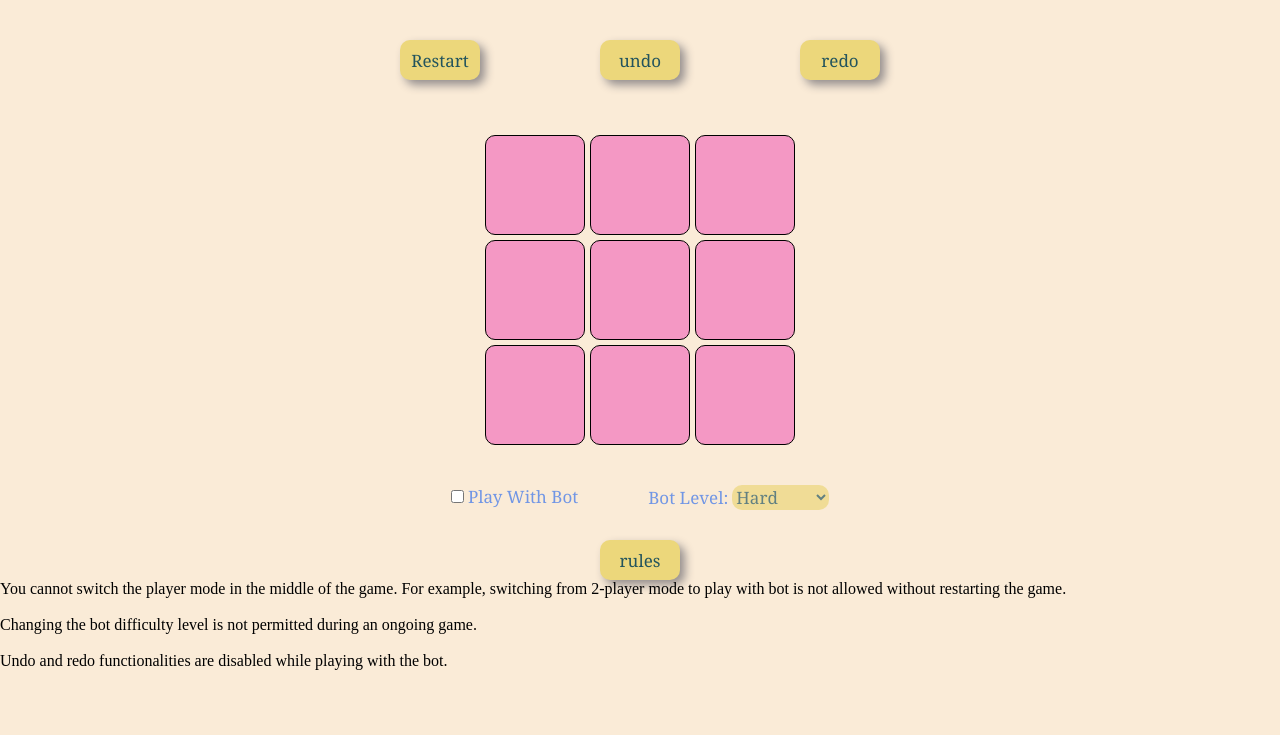
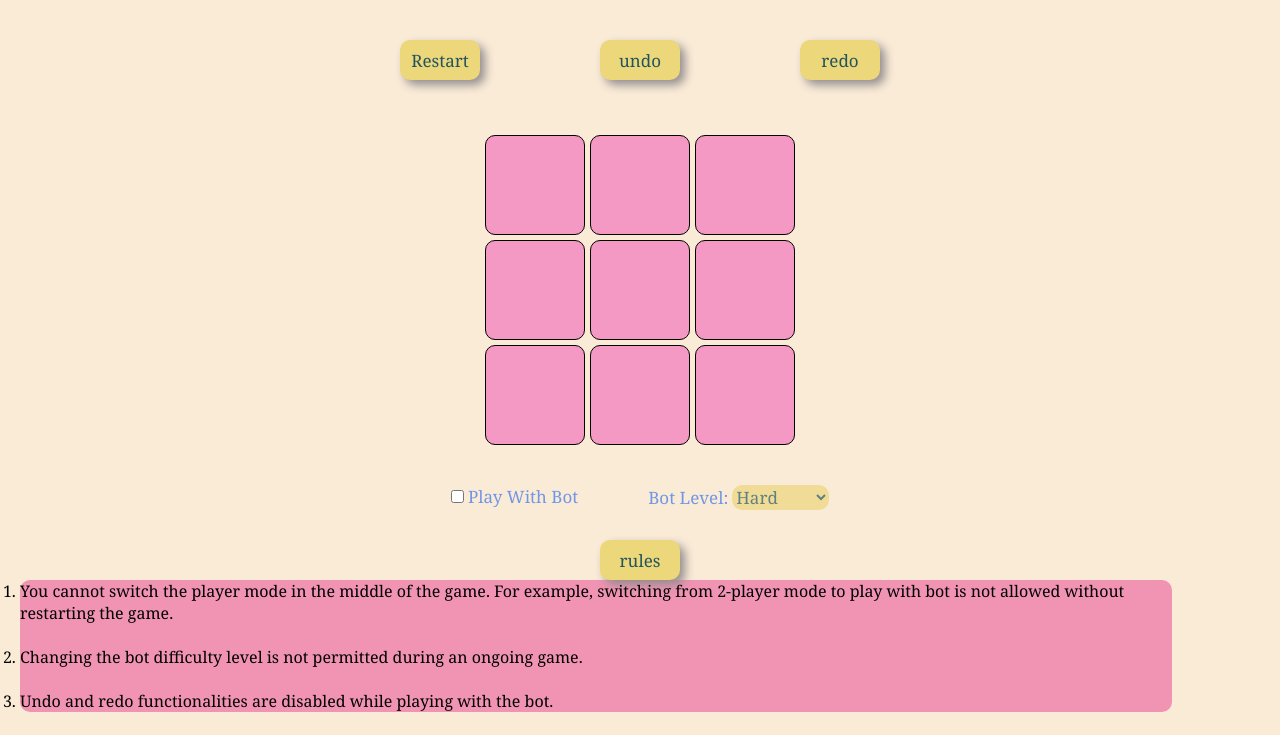
Before and after one commit to meetscript/xo-battle, a plain HTML site: page index.html in a window 1280 px wide. Both pictures are taken after a click on the button "rules". Shown: the part 65-800 px from the top of the page. Drawn offline with nearby package versions, Linux system fonts and the light colour scheme.

Commit message:
Update of rules block

```diff
--- a/tic.css
+++ b/tic.css
@@ -230,3 +230,10 @@ button.toggle{
   border-radius: 10px;
   box-shadow: 5px 5px 10px rgb(148, 142, 142);
 }
+  .allrules{
+  width:90vw;
+  background-color: #f193b2;
+  border-radius: 10px;
+  margin-left: 20px;
+  font-family: Cambria, Cochin, Georgia, Times, 'Times New Roman', serif;
+}
```
